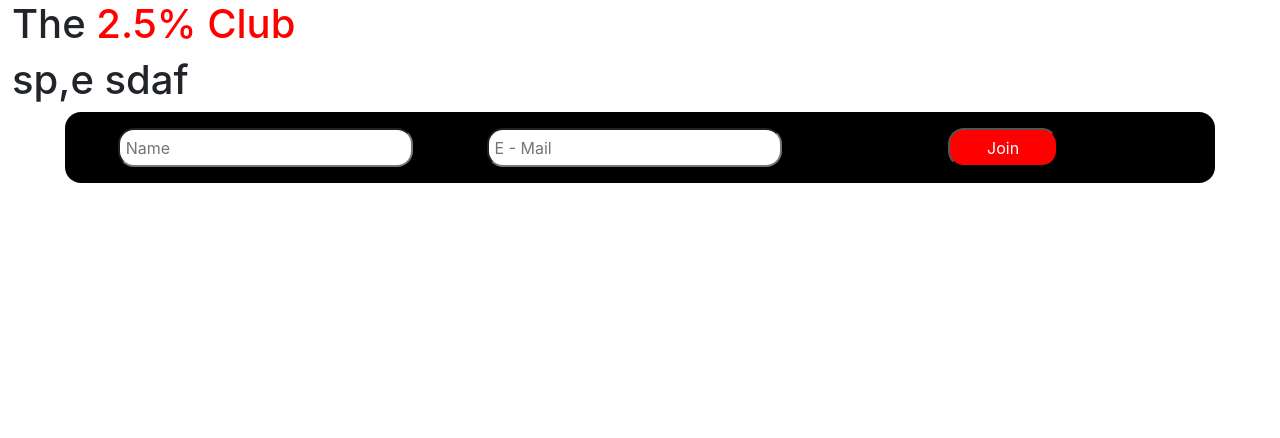
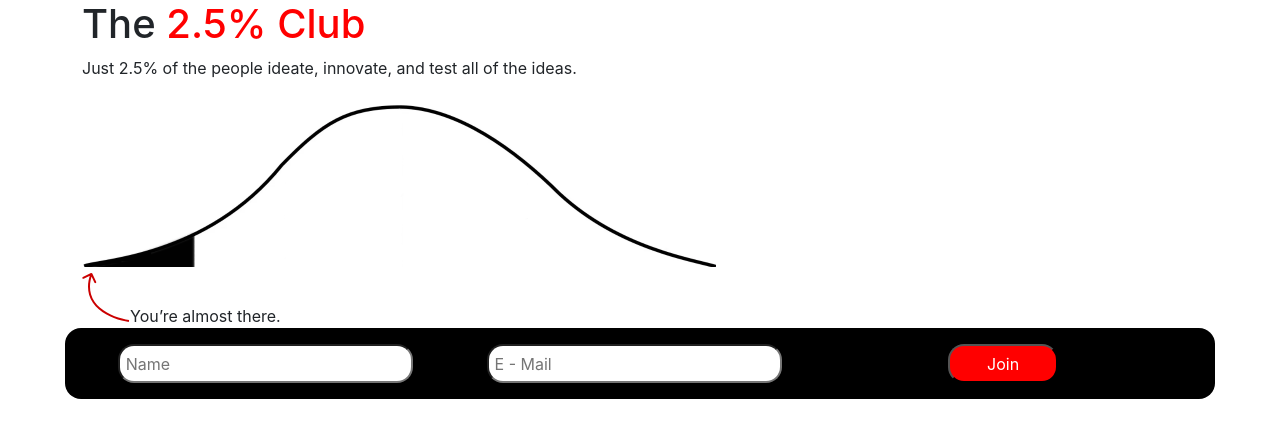
Before and after one commit to Eren00Yeager/initial-survey, a Next.js app: page /community-beta-details in a window 1280 px wide. Shown: the top 438 px of the page. Built offline with nearby package versions, Linux system fonts and the light colour scheme.

Commit message:
Community-Beta Modile

```diff
--- a/components/community.js
+++ b/components/community.js
@@ -4,7 +4,7 @@ import Image from "next/image";
 import graph from "../images/graph.png";
 import arrow from "../images/arrow.svg";
 
-function Community()
+function Community(props)
 {
     return (
         <Container>
@@ -23,7 +23,7 @@ function Community()
                     <Image src={graph} alt="Graph" />
                 </div>
                 <div className={styles.finalText}>
-                    <span ><Image src={arrow} />You’re almost here.</span>
+                    <span ><Image src={arrow} />{props.text}</span>
 
                 </div>
             </div>
--- a/pages/community-beta-details.jsx
+++ b/pages/community-beta-details.jsx
@@ -1,6 +1,7 @@
 import { Row, Container, Form, Col } from "react-bootstrap";
 import styles from "../styles/Community.module.scss";
 import { useRouter } from "next/router";
+import Community from "../components/community";
 
 const communityBeta = () => {
   const router = useRouter();
@@ -11,14 +12,15 @@ const communityBeta = () => {
 
   return (
     <Container fluid className={styles.Container}>
-      <Row>
+      <Community text= {"You’re almost there."} />
+      {/* <Row>
         <h1>
           The <span style={{ color: "red" }}>2.5% Club</span>
         </h1>
       </Row>
       <Row>
         <h1>sp,e sdaf</h1>
-      </Row>
+      </Row> */}
       <Row>
         <Col></Col>
         <Col lg="11" xs="10">
--- a/pages/community-beta.jsx
+++ b/pages/community-beta.jsx
@@ -12,7 +12,7 @@ const community = () => {
 
   return (
     <Container fluid className={styles.Container}>
-      <Community />
+      <Community text= {"Choose to be here."} />
       {/* <Row>
         <h1>
           The <span style={{ color: "red" }}>2.5% Club</span>
```
